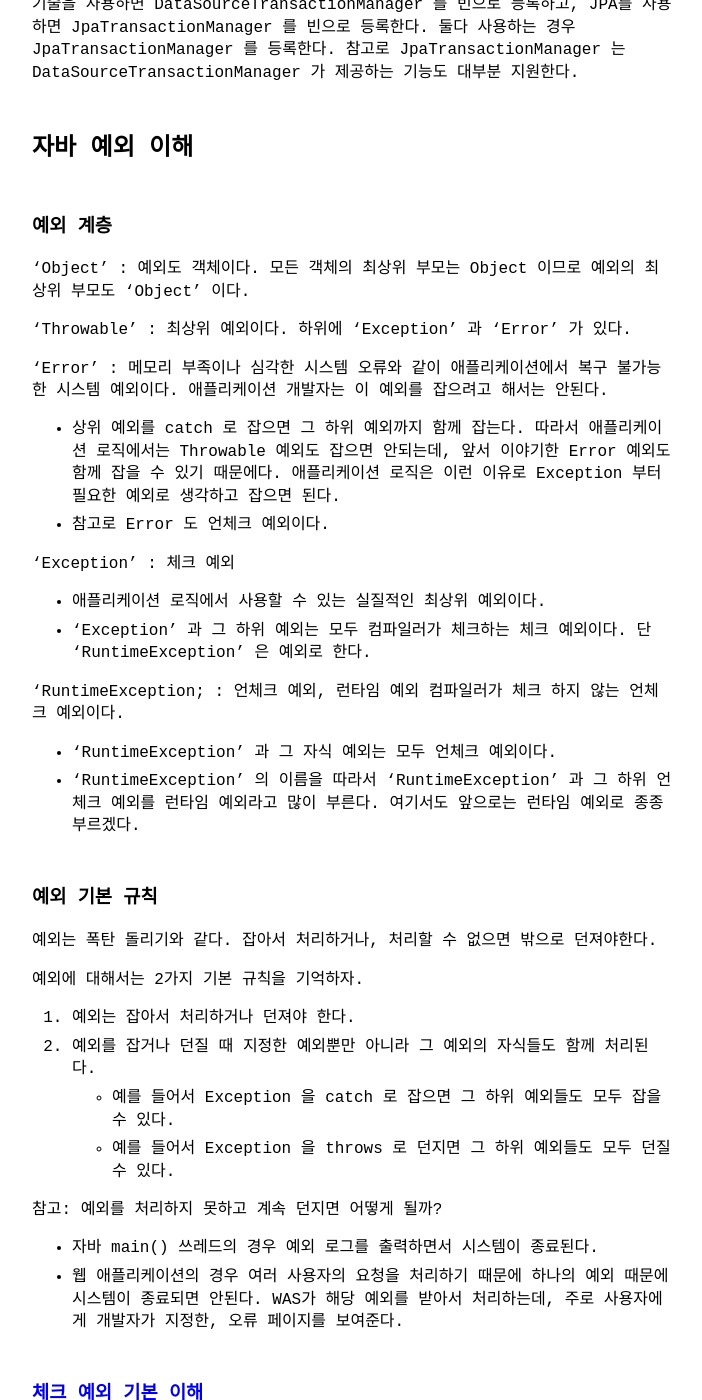
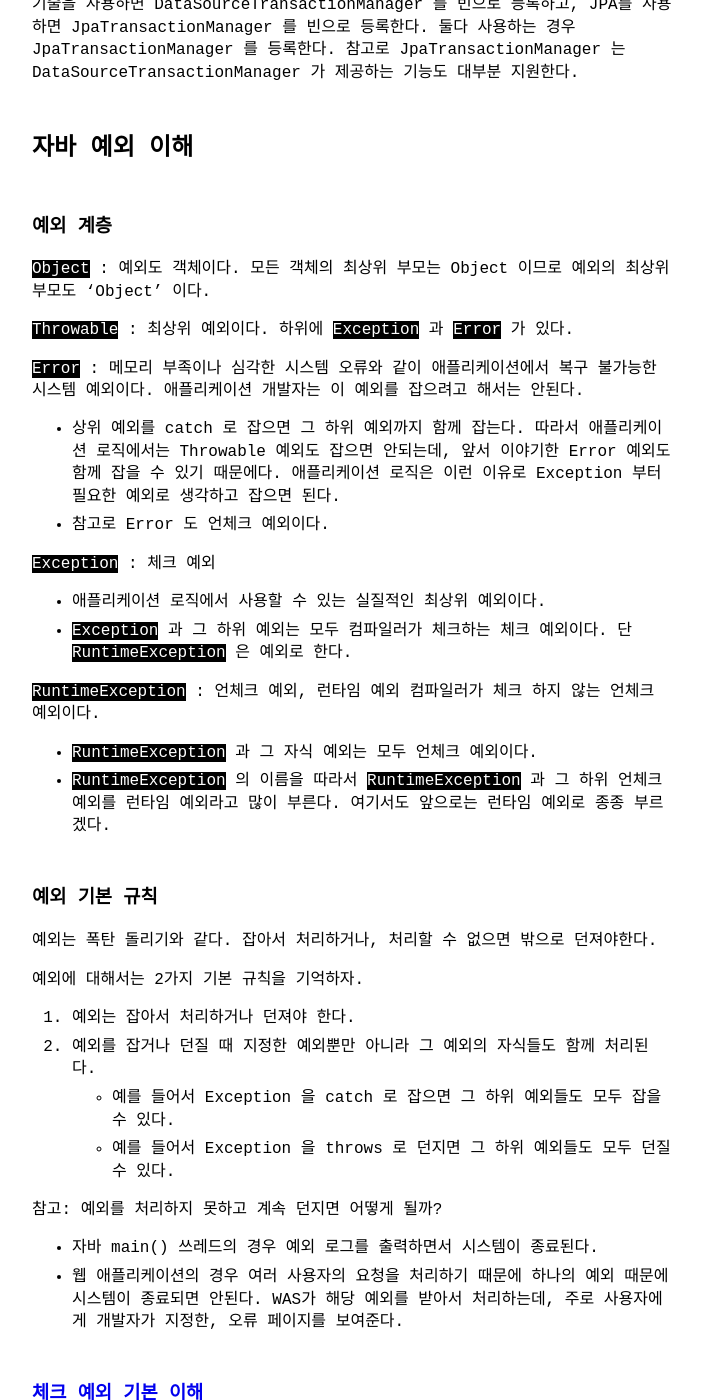
Before and after one commit to khjzzm/khjzzm.github.io, a Jekyll site: the page built from _posts/2022-06-14-Spring-DB-1.md, in a window 1280 px wide and 1400 px high, scrolled down 18340 px. Shown: the whole window, without its empty margins (288-990 px from the left). Built offline with Jekyll 4.4.1, drawn with Linux system fonts in a browser that asks for light colours; some of the changed text lies outside the part shown.

```diff
--- a/_posts/2022-06-14-Spring-DB-1.md
+++ b/_posts/2022-06-14-Spring-DB-1.md
@@ -595,25 +595,25 @@ JpaTransactionManager 는 DataSourceTransactionManager 가 제공하는 기능
 
 ## 자바 예외 이해
 ### 예외 계층
-'Object' : 예외도 객체이다. 모든 객체의 최상위 부모는 Object 이므로 예외의 최상위 부모도 'Object' 이다.
+`Object` : 예외도 객체이다. 모든 객체의 최상위 부모는 Object 이므로 예외의 최상위 부모도 'Object' 이다.
 
-'Throwable' : 최상위 예외이다. 하위에 'Exception' 과 'Error' 가 있다.
+`Throwable` : 최상위 예외이다. 하위에 `Exception` 과 `Error` 가 있다.
 
-'Error' : 메모리 부족이나 심각한 시스템 오류와 같이 애플리케이션에서 복구 불가능한 시스템 예외이다.
+`Error` : 메모리 부족이나 심각한 시스템 오류와 같이 애플리케이션에서 복구 불가능한 시스템 예외이다.
 애플리케이션 개발자는 이 예외를 잡으려고 해서는 안된다.
 - 상위 예외를 catch 로 잡으면 그 하위 예외까지 함께 잡는다. 따라서 애플리케이션 로직에서는
 Throwable 예외도 잡으면 안되는데, 앞서 이야기한 Error 예외도 함께 잡을 수 있기 때문에다.
 애플리케이션 로직은 이런 이유로 Exception 부터 필요한 예외로 생각하고 잡으면 된다.
 - 참고로 Error 도 언체크 예외이다.
 
-'Exception' : 체크 예외
+`Exception` : 체크 예외
 - 애플리케이션 로직에서 사용할 수 있는 실질적인 최상위 예외이다.
-- 'Exception' 과 그 하위 예외는 모두 컴파일러가 체크하는 체크 예외이다. 단 'RuntimeException' 은 예외로 한다.
+- `Exception` 과 그 하위 예외는 모두 컴파일러가 체크하는 체크 예외이다. 단 `RuntimeException` 은 예외로 한다.
 
-'RuntimeException; : 언체크 예외, 런타임 예외
+`RuntimeException` : 언체크 예외, 런타임 예외
 컴파일러가 체크 하지 않는 언체크 예외이다.
-- 'RuntimeException' 과 그 자식 예외는 모두 언체크 예외이다.
-- 'RuntimeException' 의 이름을 따라서 'RuntimeException' 과 그 하위 언체크 예외를 런타임
+- `RuntimeException` 과 그 자식 예외는 모두 언체크 예외이다.
+- `RuntimeException` 의 이름을 따라서 `RuntimeException` 과 그 하위 언체크 예외를 런타임
 예외라고 많이 부른다. 여기서도 앞으로는 런타임 예외로 종종 부르겠다.
 
 ### 예외 기본 규칙
@@ -631,10 +631,8 @@ Throwable 예외도 잡으면 안되는데, 앞서 이야기한 Error 예외도
 안된다. WAS가 해당 예외를 받아서 처리하는데, 주로 사용자에게 개발자가 지정한, 오류 페이지를 보여준다.
 
 ### [체크 예외 기본 이해](https://github.com/khjzzm/spring-db-1/commit/d6229643aad66034ea52758dfaec806f1969c41c)
-Exception 과 그 하위 예외는 모두 컴파일러가 체크하는 체크 예외이다. 단 RuntimeException 은
-예외로 한다.
-체크 예외는 잡아서 처리하거나, 또는 밖으로 던지도록 선언해야한다. 그렇지 않으면 컴파일 오류가
-발생한다.
+`Exception` 과 그 하위 예외는 모두 컴파일러가 체크하는 체크 예외이다. 단 `RuntimeException` 은 예외로 한다.
+체크 예외는 잡아서 처리하거나, 또는 밖으로 던지도록 선언해야한다. 그렇지 않으면 컴파일 오류가 발생한다.
 
 체크 예외의 장단점
 체크 예외는 예외를 잡아서 처리할 수 없을 때, 예외를 밖으로 던지는 throws 예외 를 필수로 선언해야
```
